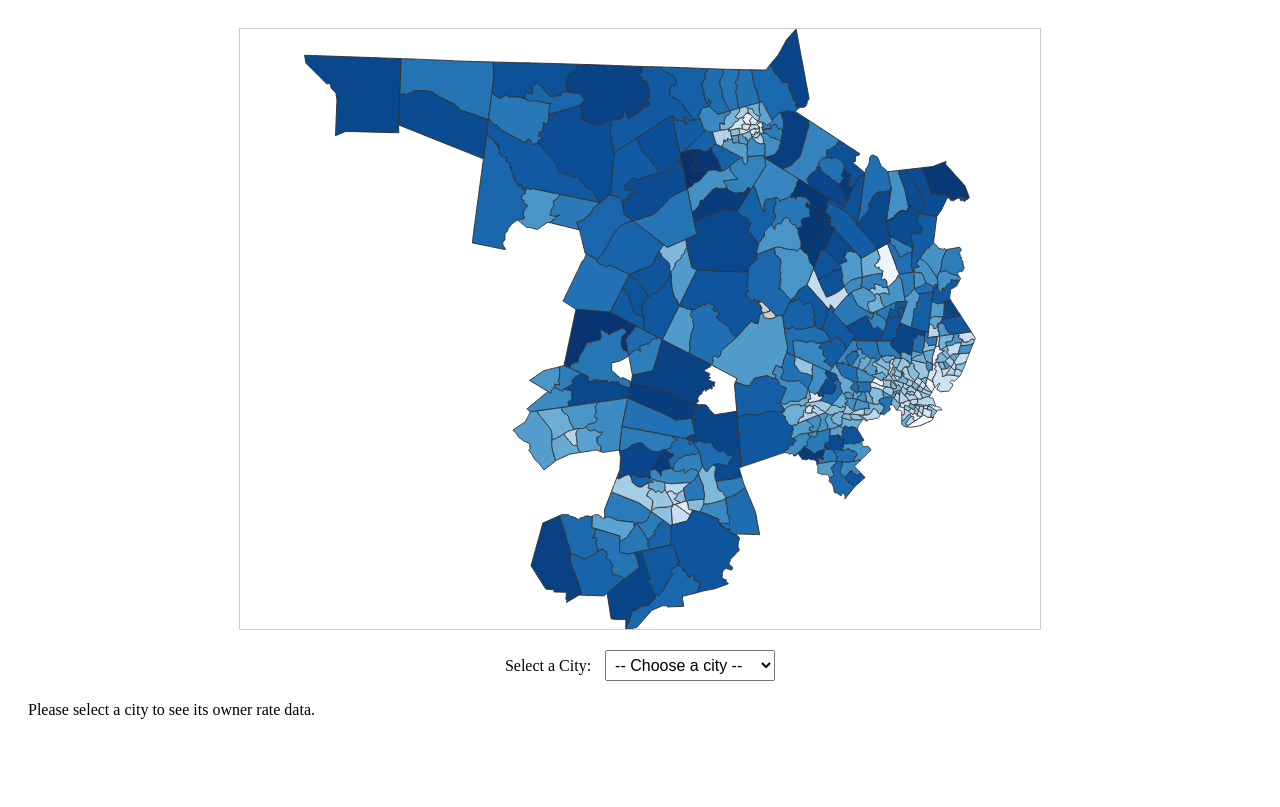
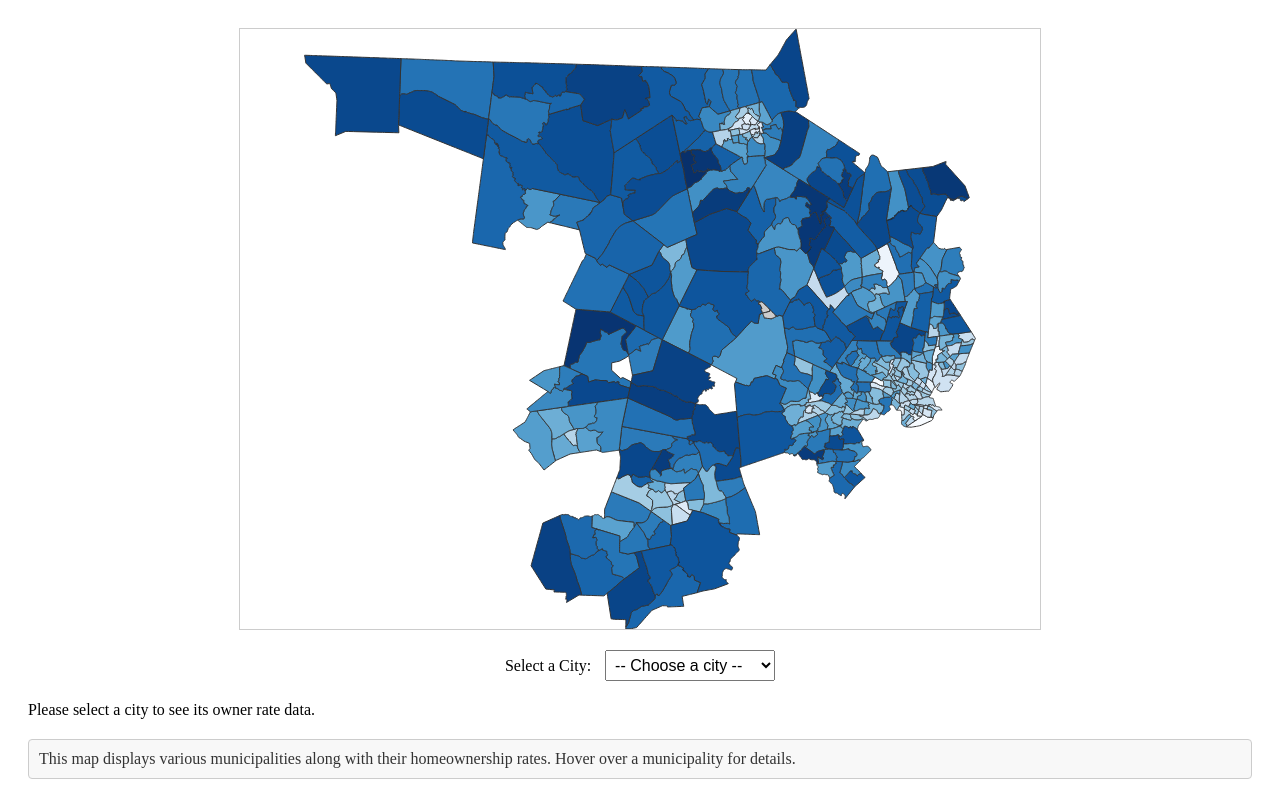
Before and after one commit to kjammons/FP_HOME, a Svelte app: page / in a window 1280 px wide. Built offline with nearby package versions, Linux system fonts and the light colour scheme.

Commit message:
added  text box and setting up repo to deploy to pages

```diff
--- a/src/App.svelte
+++ b/src/App.svelte
@@ -1,6 +1,9 @@
 <script>
   import MapView from './components/MapView.svelte';
   import Selection from './components/Selection.svelte';
+  import TextBox from './components/TextBox.svelte';
+
+
 </script>
 
 <main>
@@ -10,6 +13,7 @@
     </div>
     <div class="selection-panel">
       <Selection />
+      <TextBox   />
     </div>
   </div>
 </main>
--- /dev/null
+++ b/src/components/TextBox.svelte
@@ -0,0 +1,21 @@
+<!-- src/components/TextBox.svelte -->
+<script>
+
+    export let text = "This map displays various municipalities along with their homeownership rates. Hover over a municipality for details.";
+  </script>
+
+  <div class="text-box">
+    {text}
+  </div>
+
+  <style>
+    .text-box {
+      padding: 10px;
+      background-color: #f8f8f8;
+      border: 1px solid #ccc;
+      border-radius: 4px;
+      font-size: 1rem;
+      color: #333;
+      margin-top: 20px;
+    }
+  </style>
```
